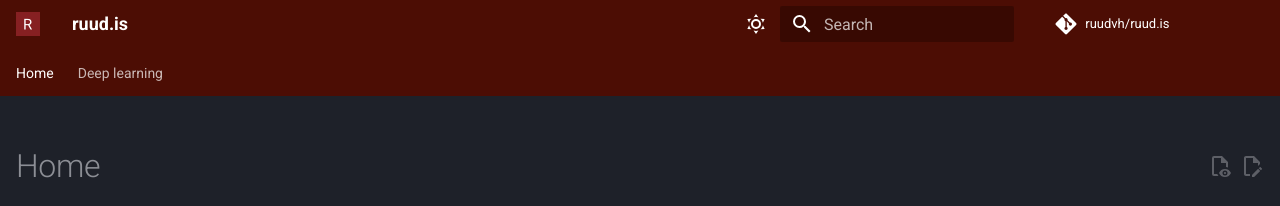
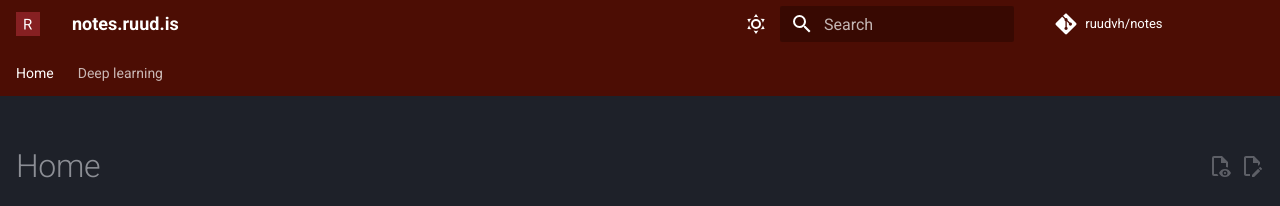
Before and after one commit to ruudvh/notes, an MkDocs documentation site: the page built from docs/index.md, in a window 1280 px wide. Shown: the top 206 px of the page. Built offline with MkDocs 1.6.1 and Material for MkDocs 9.7.7, drawn with Linux system fonts in a browser that asks for light colours; comment, search, counter and statistics services are not loaded.

Commit message:
Updated domain names

```diff
--- a/mkdocs.yml
+++ b/mkdocs.yml
@@ -1,14 +1,13 @@
 # Project information
-# Project information
-site_name: ruud.is
-site_url: https://ruud.is/
+site_name: notes.ruud.is
+site_url: https://notes.ruud.is/
 site_author: Ruud van Houtum
 site_description: >-
   Personal Site
 
 # Repository
-repo_name: ruudvh/ruud.is
-repo_url: https://github.com/ruudvh/ruud.is
+repo_name: ruudvh/notes
+repo_url: https://github.com/ruudvh/notes
 
 # Copyright
 copyright: Created by Ruud. All content distributed under the MIT License, unless otherwise noted.
--- a/overrides/partials/actions.html
+++ b/overrides/partials/actions.html
@@ -1,6 +1,6 @@
 {% if page.edit_url %}
-    {% set edit = "https://github.com/ruudvh/ruud.is/edit" %}
-    {% set view = "https://raw.githubusercontent.com/ruudvh/ruud.is" %}
+    {% set edit = "https://github.com/ruudvh/notes/edit" %}
+    {% set view = "https://raw.githubusercontent.com/ruudvh/notes" %}
     <a href="{{ page.edit_url }}" title="{{ lang.t('edit.link.title') }}" class="md-content__button md-icon">
         {% include ".icons/material/file-edit-outline.svg" %}
     </a>
```
